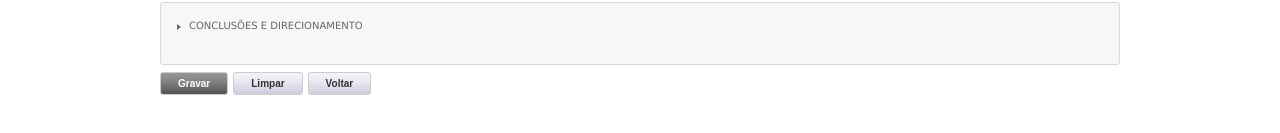
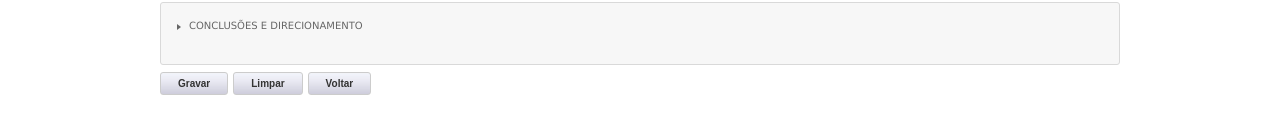
Before and after one commit to jessicaRRSantos/reactJs, a React (Create React App) app in the folder minha-primeira-app/: page /cadastro in a window 1280 px wide. Shown: the part 593-726 px from the top of the page. Built offline with nearby package versions, Linux system fonts and the light colour scheme.

Commit message:
ajuste cor de botão Gravar

```diff
--- a/minha-primeira-app/src/components/Cadastro/index.js
+++ b/minha-primeira-app/src/components/Cadastro/index.js
@@ -25,7 +25,7 @@ const Cadastro = () => {
                             <Formulario />
                         </div>
                         <div className="FormLineButtons">
-                            <input name="button" type="button" value="Gravar" className="FormButtonAction"/>
+                            <input name="button" type="button" value="Gravar" className="FormButton"/>
                             <input name="BtCancelar" type="reset" className="FormButton" id="BtCancelar" value="Limpar" />
                             <Link to="/"><input name="BtCancelar2" type="button" className="FormButton" id="BtCancelar2" value="Voltar"/></Link>
                         </div>
```
